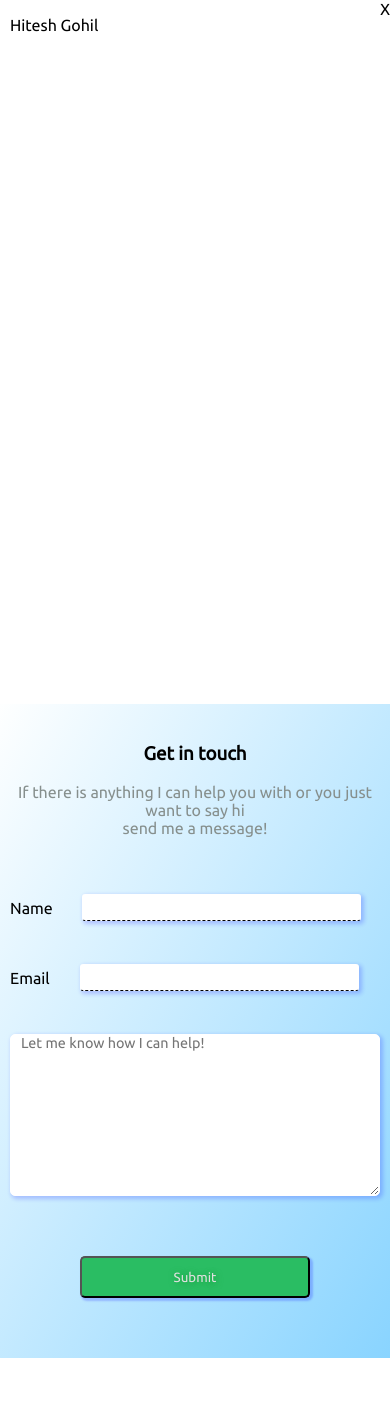
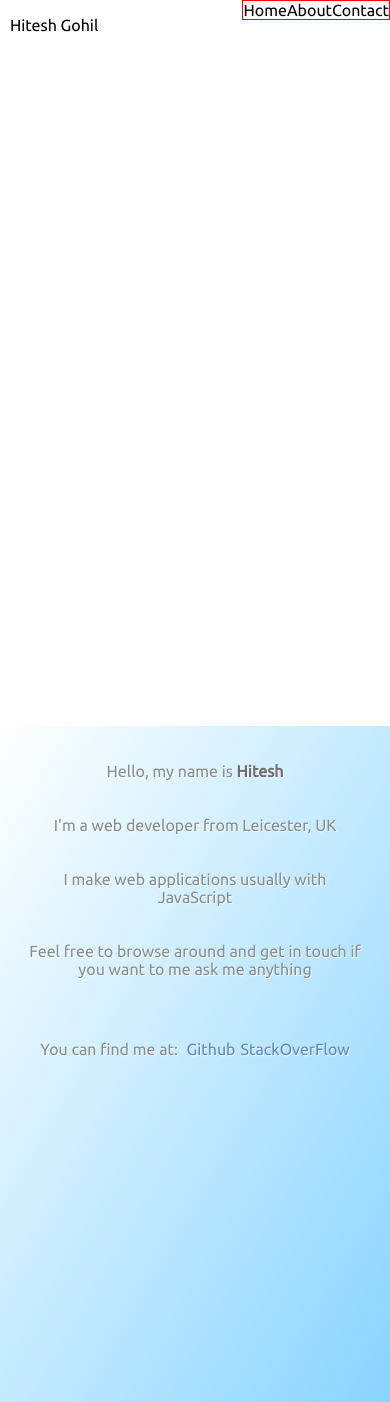
Before and after one commit to hitesh-92/portfolio-vue, a Vue app: page / in a window 390 px wide. Before the commit the page ends 1358 px from the top, so only its background shows below. Built offline with nearby package versions, Linux system fonts and the light colour scheme.

Commit message:
home responsive

```diff
--- a/server.js
+++ b/server.js
@@ -3,7 +3,7 @@ const serveStatic = require('serve-static')
 const path = require('path')
 const app = express()
 
-app.use("/", serveStatic (path.join(__dirname,'/dist')))
+app.use("/", serveStatic (path.join(__dirname,'/dist')));
 
 const port = process.env.PORT || 5000
 
--- a/src/App.vue
+++ b/src/App.vue
@@ -29,9 +29,9 @@ export default {
   name: 'App',
   data () {
     return {
-      appHome: false,
+      appHome: true,
       appAbout: false,
-      appContact: true
+      appContact: false
     }
   },
   methods: {
@@ -77,7 +77,7 @@ export default {
   }
 
 
-  @media only screen and (min-width: 600px){
+  @media only screen and (min-width: 700px){
 
     #app{
       display: grid;
@@ -102,7 +102,7 @@ export default {
   }
 
 
-  @media only screen and (max-width: 600px){
+  @media only screen and (max-width: 700px){
 
     @viewport{
       height: 100%;
--- a/src/components/About.vue
+++ b/src/components/About.vue
@@ -49,7 +49,7 @@
 
 <style scoped>
 
-    @media only screen and (min-width: 600px){
+    @media only screen and (min-width: 700px){
 
         #about{
             height: 500px;
@@ -108,7 +108,7 @@
         }
     }
 
-    @media only screen and (max-width: 600px){
+    @media only screen and (max-width: 700px){
 
         #about-container{
             margin:0;
--- a/src/components/Contact.vue
+++ b/src/components/Contact.vue
@@ -194,7 +194,7 @@
 
 <style scoped>
 
-    @media only screen and (min-width: 600px){
+    @media only screen and (min-width: 700px){
 
         #contact-container{
         display: grid;
@@ -329,8 +329,7 @@
 
     }
 
-
-    @media only screen and (max-width: 600px){
+    @media only screen and (max-width: 700px){
 
         #contact-container{
             display: grid;
@@ -424,5 +423,14 @@
             padding: 10px 0;
         }
 
+        #contact-message-success{
+            grid-row: 2/3;
+            padding: 10px 15px;
+        }
+
+        #contact-message-success > p{
+            padding: 10px 0;
+        }
+
     }
 </style>
--- a/src/components/Home.vue
+++ b/src/components/Home.vue
@@ -8,10 +8,6 @@
           <p>I'm a web developer from Leicester, UK</p>
           <p> I make web applications usually with JavaScript</p>
           <p>Feel free to browse around and get in touch if you want to me ask me anything</p>
-        </div>
-
-        <div id="home-contact-btn">
-          <a href="mailto:hiteshgohil@hotmail.co.uk">send me an email</a>
         </div>
 
         <div id="my-links">
@@ -32,8 +28,11 @@
   }
 </script>
 
-<style >
-  #home-container{
+<style>
+
+  @media only screen and (min-width: 700px){
+
+    #home-container{
     display: grid;
     grid-template-columns: repeat(5, 1fr);
     grid-template-rows: repeat(8,1fr);
@@ -41,31 +40,45 @@
     height: 80vh;
     text-shadow: 0.75px 0.75px 0.75px rgb(255, 255, 255);
     color: rgb(134, 143, 141);
+    }
+
+    p > strong {
+      font-size: 1.1em;
+    }
+
+    #home-text{
+      grid-column: 2/5;
+      grid-row: 3/5;
+      font-size: 1.3em;
+    }
+
+    #my-links{
+      grid-column: 1/5;
+      grid-row: 8/9;
+    }
+
+    #my-links > p > span > a{
+      padding-left: 5px;
+      text-decoration-line: none;
+      color: rgb(89, 135, 204)
+    }
   }
 
   p > strong {
     color: rgb(109, 109, 109);
-    font-size: 1.1em;
   }
 
   #home-text{
-    grid-column: 2/5;
-    grid-row: 3/5;
-    font-size: 1.3em;
     text-align: center;
   }
 
   #home-contact-btn{
-    grid-column: 3/4;
-    grid-row: 7/8;
+    border: 1px solid black;
     text-align: center;
-    width: 300px;
-    padding: 2em 0em;
   }
 
   #home-contact-btn > a {
     font-family: 'Ubuntu', sans-serif;
-    cursor: pointer;
     background-color: rgb(57, 115, 161);
     border-radius: 5px;
     color: white;
@@ -80,10 +93,6 @@
     color: rgb(231, 246, 253);
   }
 
-  #my-links{
-    grid-column: 1/5;
-    grid-row: 8/9;
-  }
 
   #my-links > p > span > a{
     padding-left: 5px;
@@ -91,16 +100,30 @@
     color: rgb(89, 135, 204)
   }
 
-  @media only screen and (max-width: 600px){
+  @media only screen and (max-width: 700px){
 
     #home-container{
       display: grid;
-      margin: 0;
-      padding: 0;
-      height:100vh;
-      width:100vw;
+      grid-template-rows: 1fr 100px 1fr;
+      text-shadow: 0.75px 0.75px 0.75px rgb(255, 255, 255);
+      color: rgb(134, 143, 141);
 
     }
 
+    #home-text{
+      grid-row:1/2;
+
+      padding: 10px 15px;
+
+    }
+
+    #home-text > p{
+      padding: 10px 10px;
+    }
+
+    #my-links{
+      text-align: center;
+      padding: 10px 20px;
+    }
   }
 </style>
--- a/src/components/Navbar.vue
+++ b/src/components/Navbar.vue
@@ -32,7 +32,9 @@
     <div class="nav-small">
       <p id="nav-small-name">Hitesh Gohil</p>
       <div id="nav-small-sign">
-        <span>X</span>
+        <span @click="selectHome()" class="nav-small-menu-icon">Home</span>
+        <span @click="selectAbout()" class="nav-small-menu-icon">About</span>
+        <span @click="selectContact()" class="nav-small-menu-icon">Contact</span>
       </div>
     </div>
 
@@ -55,7 +57,7 @@ export default {
 
 <style scoped>
 
-  @media only screen and (min-width: 600px){
+  @media only screen and (min-width: 700px){
     ul{
       padding: 0 !important;
       margin-top: 35%;
@@ -119,7 +121,7 @@ export default {
     }
   }
 
-    @media only screen and (max-width: 600px){
+    @media only screen and (max-width: 700px){
 
       #navbar{
         display: inline-block;
@@ -148,6 +150,17 @@ export default {
 
       #nav-small-sign{
         float: right;
+        margin-right: 10px;
+        border: 1px solid red;
+        margin: 0;
+        padding: 0;
+      }
+
+      .nav-small-menu-icon{
+        display: inline;
+        margin: 0;
+        padding: 0;
+
       }
 
     }
```
Also changed, not shown: 10 other files (tests, documents, lock files or other folders).
